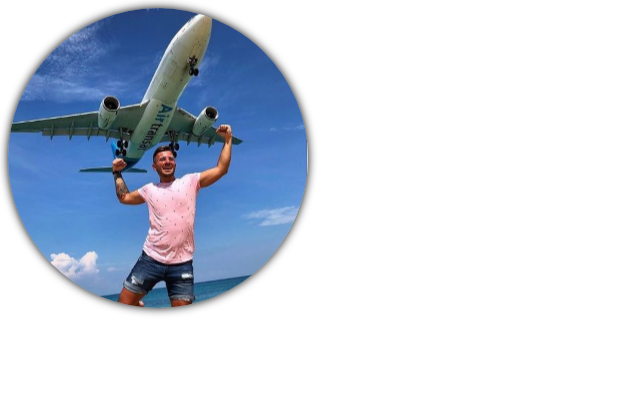
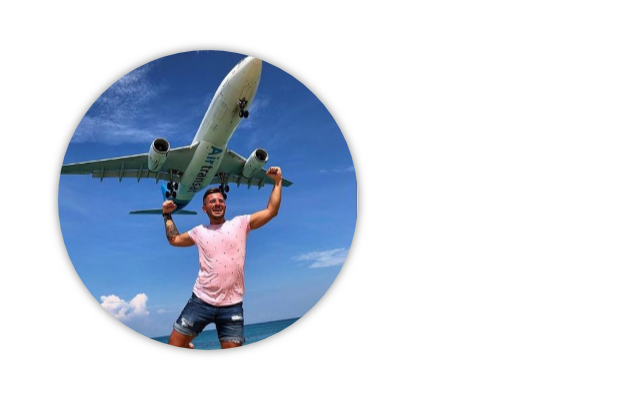
Before and after one commit to Begaiym14/my-first-repo, a plain HTML site: page index.html in a window 1280 px wide. Shown: the whole page, without its empty margins (0-640 px from the left). Drawn offline with Linux system fonts and the light colour scheme.

Commit message:
changes style.css

```diff
--- a/style.css
+++ b/style.css
@@ -2,9 +2,15 @@ div {
   width: 300px;
   height: 300px;
   background-color: silver;
-  box-shadow: 0 0 10px rgb(0, 0, 0.5);
+  box-shadow: 0 0 10px rgba(0, 0, 0, 0.5);
   border-radius: 50%;
   overflow: hidden;
+  margin: 50px;
+  transition: 0.5s;
+}
+div:hover {
+  transform: scale(1.1);
+  box-shadow: 0 0 20px rgba(0, 0, 0, 1);
 }
 img {
   width: 100%;
```
